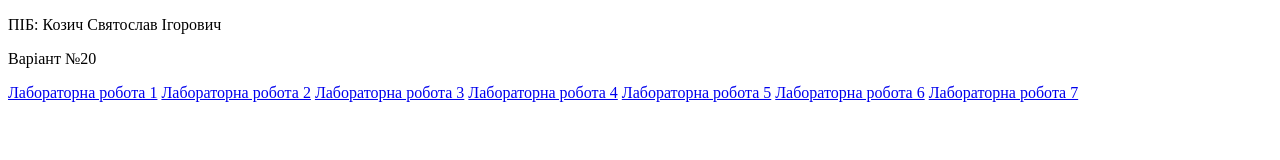
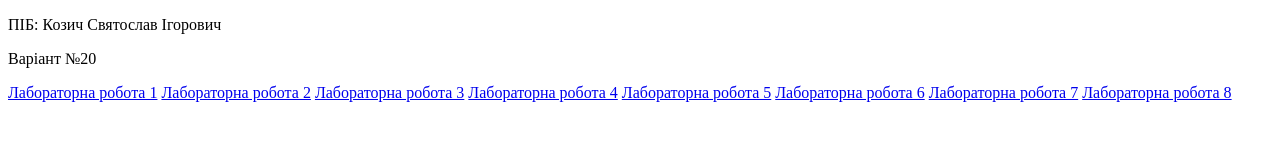
Before and after one commit to svyatkozych/internet_programming_Kozych_IPZ-22, a plain HTML site: page index.html in a window 1280 px wide. Drawn offline with Linux system fonts and the light colour scheme.

Commit message:
Update index.html

```diff
--- a/index.html
+++ b/index.html
@@ -14,5 +14,6 @@
   <a href="lab5/index.html">Лабораторна робота 5</a>
   <a href="lab6/index.html">Лабораторна робота 6</a>
   <a href="lab7/index.html">Лабораторна робота 7</a>
+  <a href="lab8/index.html">Лабораторна робота 8</a>
 </body>
 </html>
```
